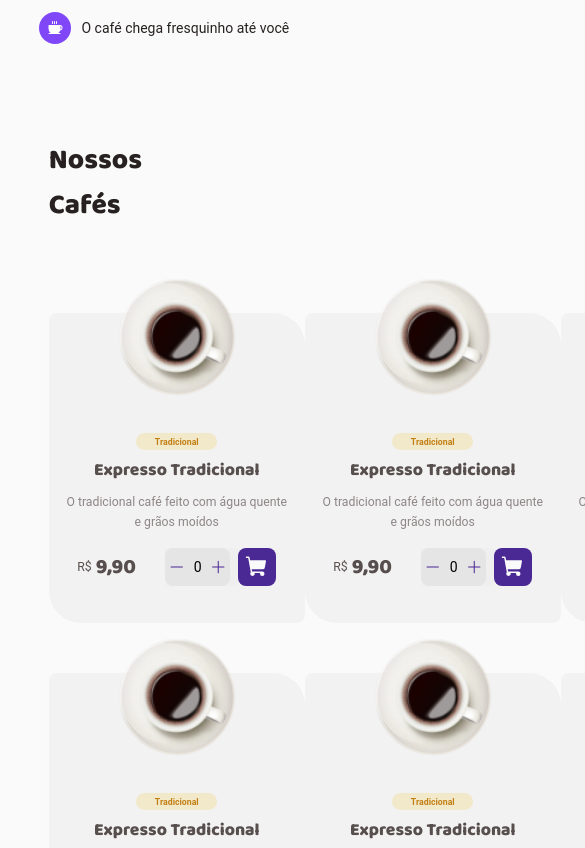
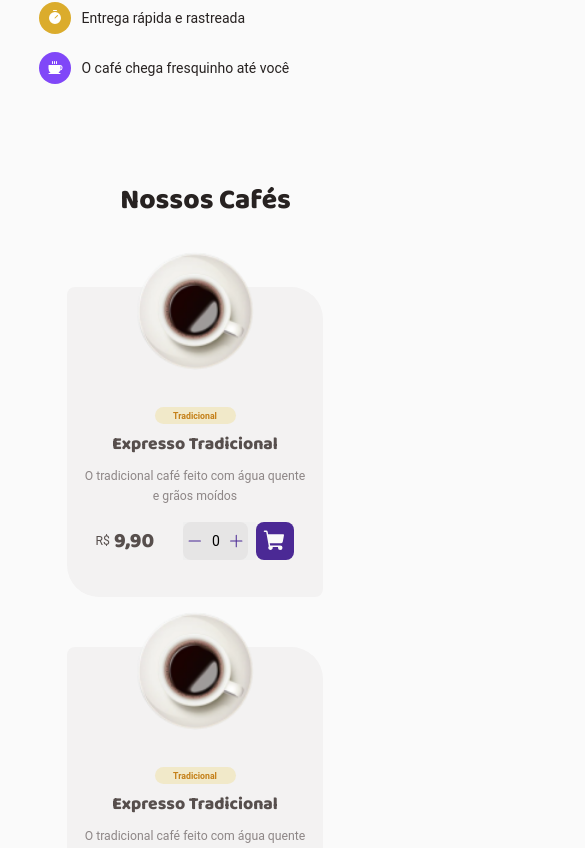
Before and after one commit to VncS1/ignite-coffee-delivery, a React (Vite) app: page / in a window 390 px wide. Shown: the part 887-1735 px from the top of the page, 585 px wide, since content can reach past the window. Built offline with nearby package versions, Linux system fonts and the light colour scheme.

Commit message:
Responsividade da pagina home finalizada

```diff
--- a/src/components/Header/style.ts
+++ b/src/components/Header/style.ts
@@ -22,6 +22,12 @@ export const HeaderContainer = styled.header`
         max-width: 80%;
     }
 
+    @media(max-width: 425px){
+        flex-direction: column;
+    }
+
+    overflow-x: hidden;
+
 `
 export const MapIcon = styled(MapPin)`
     color: ${props => props.theme['purple']};
@@ -36,6 +42,7 @@ export const InfosContainer = styled.div`
     display: flex;
     justify-content: center;
     flex-wrap: wrap;
+
 
 
     .buttonCart {
--- a/src/pages/Home/components/Coffees/Coffee/style.ts
+++ b/src/pages/Home/components/Coffees/Coffee/style.ts
@@ -4,7 +4,7 @@ import { ShoppingCart, Plus, Minus } from "phosphor-react";
 
 
 export const CoffeeContainer = styled.div`
-    width: 256px;
+    min-width: 256px;
     display: flex;
     flex-direction: column;
     align-items: center;
--- a/src/pages/Home/components/Coffees/style.ts
+++ b/src/pages/Home/components/Coffees/style.ts
@@ -6,26 +6,49 @@ export const MainContainer = styled.main`
     justify-content: center;
     align-items: center;
 
+    margin-bottom: 3rem;
+
+
+    max-width: 75%;
+    margin: 0 auto;
+
 
 `
 
 export const Title = styled.h1`
-    max-width: 75%;
+    max-width: 100%;
 
     font-family: 'Baloo Bhai 2', sans-serif;
-    display: grid;
-    grid-template-columns: 1fr 1fr 1fr 1fr;
-    justify-items: center;
+    display: flex;
+    justify-content: flex-start;
 
-    margin-bottom: 3.5rem;
+    margin: 0 auto;
+    padding: 0 0 2rem 1.5rem;
+
 `
 
 export const CoffeesContainer = styled.div`
-    width: 75%;
+    width: 100%;
 
     display: grid;
     grid-template-columns: 1fr 1fr 1fr 1fr;
     gap: 1rem 0;
-    justify-items: center
+    justify-items: center;
 
+
+    @media (max-width: 1024px){
+        grid-template-columns: 1fr 1fr 1fr;
+        gap: 1rem;
+    }
+
+    @media (max-width: 768px){
+        grid-template-columns: 1fr 1fr;
+        gap: 1rem;
+    }
+
+    @media (max-width: 425px){
+        grid-template-columns: 1fr;
+        gap: 1rem 0;
+        margin: 0 auto;
+    }
 `
--- a/src/pages/Home/components/Intro/style.ts
+++ b/src/pages/Home/components/Intro/style.ts
@@ -58,6 +58,7 @@ export const TitleContainer = styled.div`
         font-size: 3rem;
 
         margin-bottom: 1rem;
+        overflow-y: hidden;
     }
 
     span {
--- a/src/pages/Home/style.ts
+++ b/src/pages/Home/style.ts
@@ -1,5 +1,5 @@
 import styled from "styled-components";
 
 export const HomeContainer = styled.div `
-
+    width: 100%;
 `
```
Also changed, not shown: src/App.tsx (line endings or trailing spaces).
